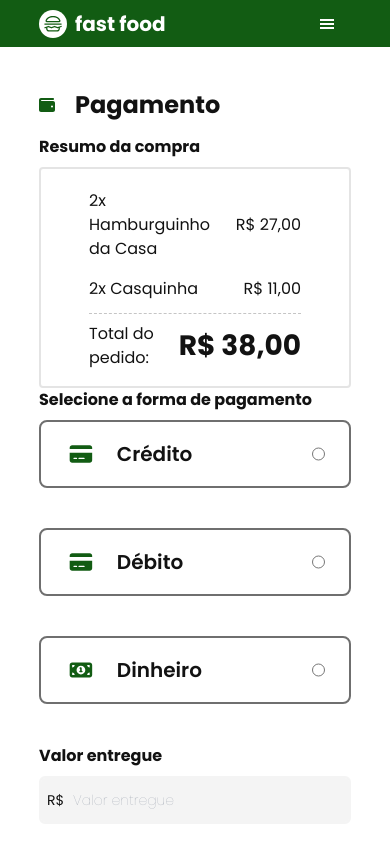
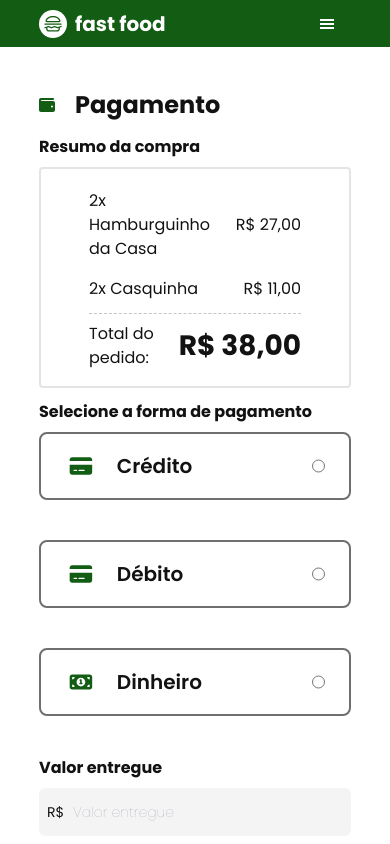
Before and after one commit to CToH10/devio-fullstack-frontend, a Next.js app: page /payment in a window 390 px wide. Shown: the top 844 px of the page. Built offline with nearby package versions, Linux system fonts and the light colour scheme.

Commit message:
fix: interface style disabled

```diff
--- a/src/app/payment/page.tsx
+++ b/src/app/payment/page.tsx
@@ -24,7 +24,7 @@ export default function Payment() {
         </span>
         <h2 className="text-size_5_24 font-bold text-grey-1">Pagamento</h2>
       </section>
-      <section className="w-full">
+      <section className="w-full mb-3 lg:mb-0">
         <section>
           <h3 className="text-size_7_16 font-bold text-grey-1 mb-2">
             Resumo da compra
@@ -32,7 +32,7 @@ export default function Payment() {
           <CartDetails />
         </section>
       </section>
-      <section className="w-full">
+      <section className="w-full mb-3 lg:mb-0">
         <h3 className="text-size_7_16 font-bold text-grey-1 mb-2">
           Selecione a forma de pagamento
         </h3>
--- a/src/components/OrderButtons/index.tsx
+++ b/src/components/OrderButtons/index.tsx
@@ -38,7 +38,7 @@ export function OrderButtons({
       <button
         type="button"
         className="btn-big btn-green lg:w-5/12"
-        disabled={disabled || isDisabled}
+        disabled={pathname === '/payment' ? isDisabled : disabled}
         onClick={e => onClickConfirm(e)}
       >
         Finalizar pedido
--- a/src/interfaces/product.interface.ts
+++ b/src/interfaces/product.interface.ts
@@ -13,6 +13,11 @@ export interface ProductListInterface {
   count: number;
   previousPage: string | undefined;
   nextPage: string | undefined;
+}
+
+export interface ProductOrderInterface {
+  products: ProductInterface;
+  quantity: number;
 }
 
 export interface OrderInterface {
```
Also changed, not shown: src/context/apiContext.tsx (+8 -8 lines).
